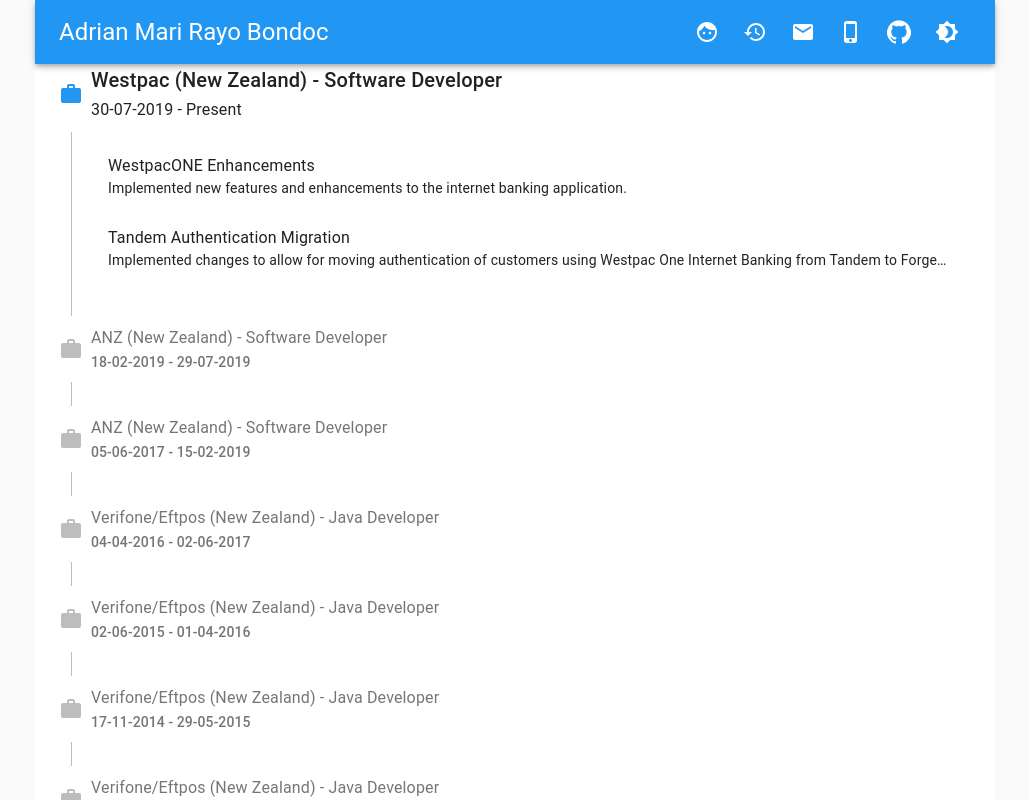
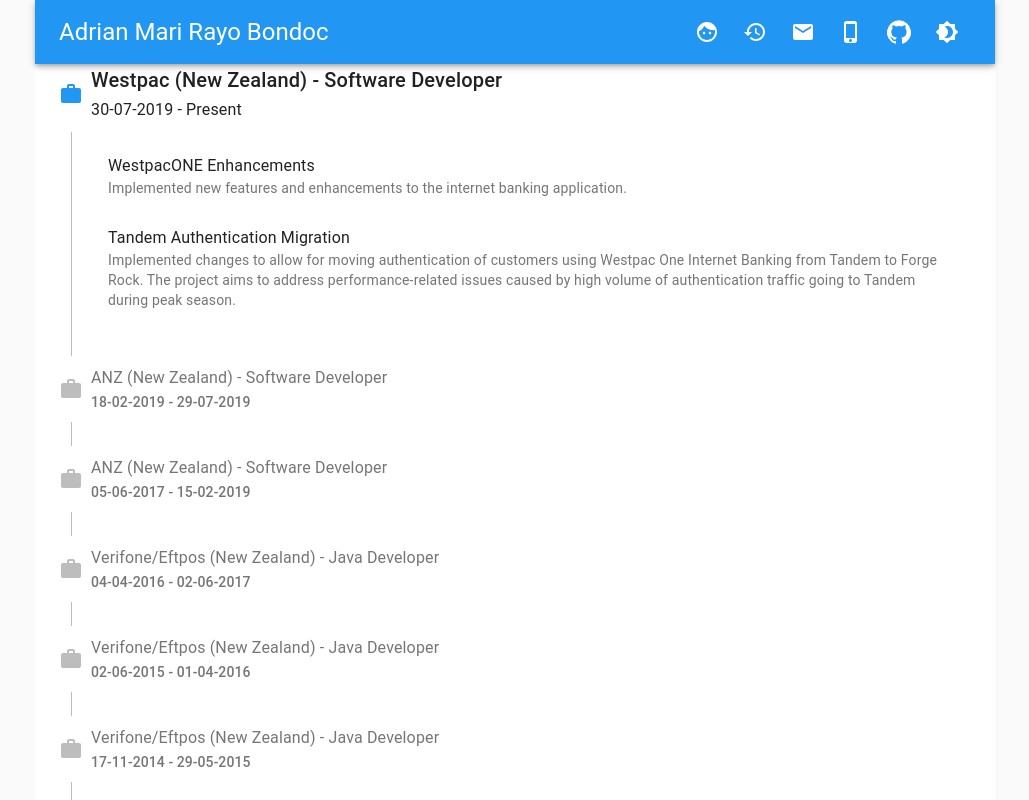
Before and after one commit to chiknrice/cv, a React (Create React App) app: page /timeline in a window 1280 px wide. Shown: the whole page, without its empty margins (125-1154 px from the left). Built offline with nearby package versions, Linux system fonts and the light colour scheme.

Commit message:
rich text first draft

```diff
--- a/public/cv.yaml
+++ b/public/cv.yaml
@@ -631,30 +631,32 @@
           Implemented a platform which allows SMS application providers to
           easily integrate with telecommunications providers.
       - title: Telecoms Integration
-        description: |-
-          Integrated the SMS routing platform using XMPP or web services with
-          the following telecoms providers:
-            * Indonesia (Telkomsel, Satelindo, IM3, and XLCom)
-            * Malaysia (Celcom, Digi, and Maxis)
-            * Philippines (Globe)
-            * Vietname (Viettel, Mobifone, and Vinaphone)
-            * India (IMI Mobile)
-            * Taiwan (Taiwan Cellular)
+        description:
+          - "Integrated the SMS routing platform using XMPP or web services with
+            the following telecoms providers:"
+          - ul: |-
+              Indonesia (Telkomsel, Satelindo, IM3, and XLCom)
+              Malaysia (Celcom, Digi, and Maxis)
+              Philippines (Globe)
+              Vietname (Viettel, Mobifone, and Vinaphone)
+              India (IMI Mobile)
+              Taiwan (Taiwan Cellular)
       - title: Interactive Messaging and Content Delivery Applications
-        description: |-
-          Developed SMS applications for the following projects/clients:
-            * SMS Kreatif
-            * Openbit
-            * KikuMobile
-            * DadaMobile
-            * Emexus
-            * ACME Mobile
-            * Mobile Fun 4 U
-            * ESPN World Cup (Bridge – Neustar)
-            * Yahoo FIFA
-            * MTV Asia Awards
-            * Agile Mobile
-            * Astro TV
+        description:
+          - "Developed SMS applications for the following projects/clients:"
+          - ul: |-
+              SMS Kreatif
+              Openbit
+              KikuMobile
+              DadaMobile
+              Emexus
+              ACME Mobile
+              Mobile Fun 4 U
+              ESPN World Cup (Bridge – Neustar)
+              Yahoo FIFA
+              MTV Asia Awards
+              Agile Mobile
+              Astro TV
       - title: 123 MultiMedia Contents Porting
         description: >-
           Ported applications and connectivity from the company’s BMX1 to BMX2
--- a/src/components/Timeline/index.js
+++ b/src/components/Timeline/index.js
@@ -111,6 +111,38 @@
   );
 };
 
+const RichText = ({ ul }) => {
+  if (ul) {
+    const lines = ul.split(/[\r\n]+/);
+    const items = lines.map(line => <li>{line}</li>);
+    return <ul>{items}</ul>;
+  } else {
+    return <span>Unknown Formatting</span>;
+  }
+};
+
+const FormattableText = ({ text, variant, color }) =>
+  Array.isArray(text) ? (
+    text.map((element, index) =>
+      typeof element === 'string' ? (
+        <Typography
+          key={index}
+          variant={variant}
+          color={color}
+          component="span"
+        >
+          {element}
+        </Typography>
+      ) : (
+        <RichText {...element} />
+      )
+    )
+  ) : (
+    <Typography variant={variant} color={color}>
+      {text}
+    </Typography>
+  );
+
 const Projects = ({ projects }) => {
   const projectListItems = projects.map(project => (
     <ListItem key={project.title}>
@@ -118,9 +150,11 @@
         primary={project.title}
         primaryTypographyProps={{ variant: 'body1' }}
         secondary={
-          <Typography variant="body2" noWrap>
-            {project.description}
-          </Typography>
+          <FormattableText
+            text={project.description}
+            variant="body2"
+            color="textSecondary"
+          />
         }
       />
     </ListItem>
```
